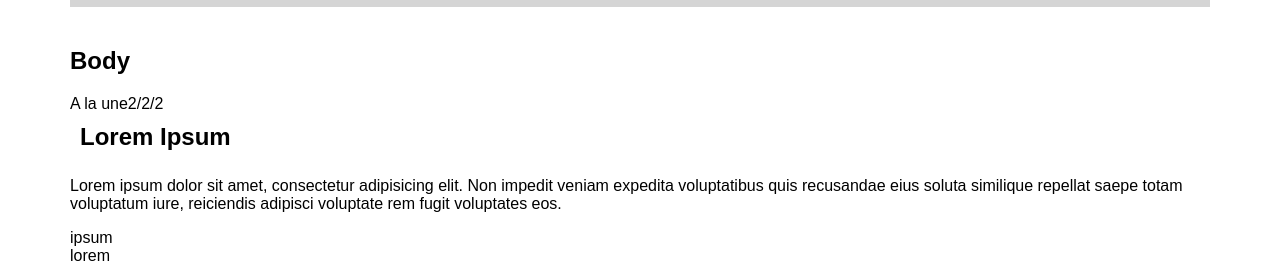
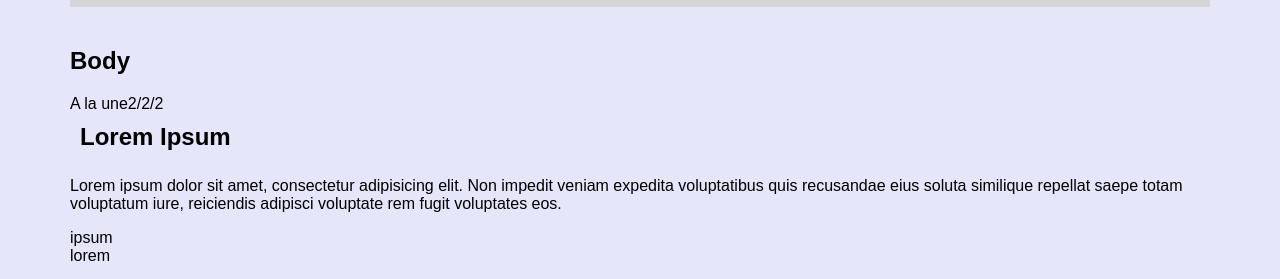
Before and after one commit to mikelarao/front-end-kit, a plain HTML site: page _app/index.html in a window 1280 px wide. Shown: the part 195-474 px from the top of the page. Drawn offline with nearby package versions, Linux system fonts and the light colour scheme.

Commit message:
made the body bg lavender

```diff
--- a/sass/_base.sass
+++ b/sass/_base.sass
@@ -4,6 +4,9 @@
 
 *
   box-sizing: border-box
+
+body
+  background-color: lavender
 
 a
   color: lighten($primary-color, 10%)
```
Also changed, not shown: _app/assets/css/main.css.
